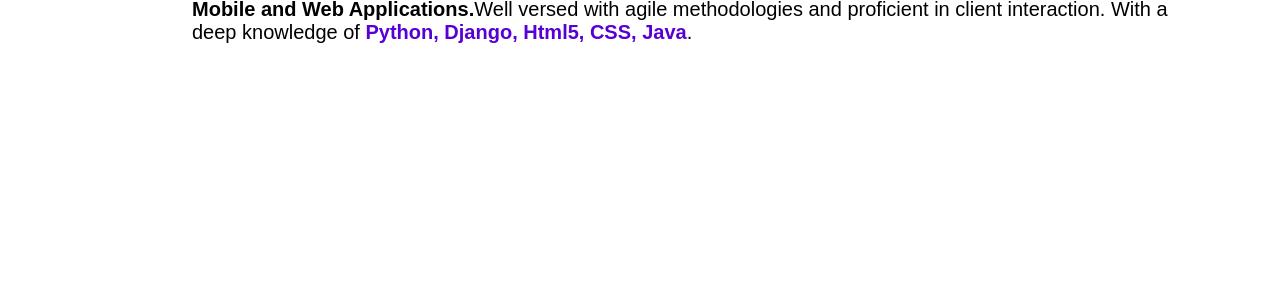
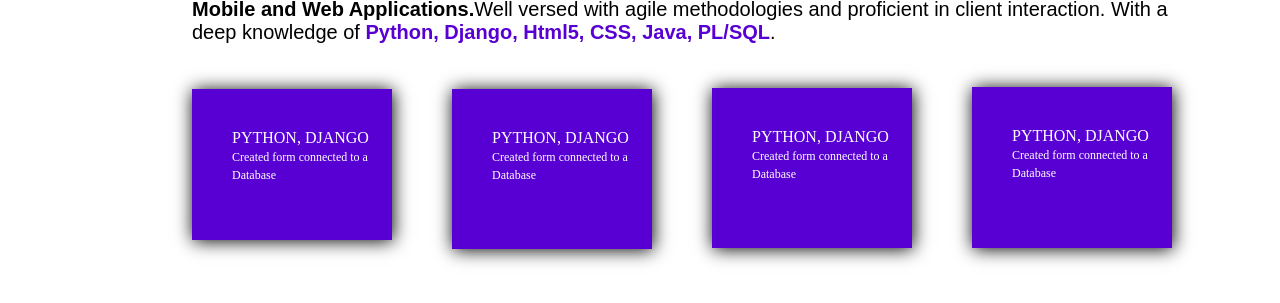
Before and after one commit to Adityavj19/Adityavj19.github.io, a plain HTML site: page index.html in a window 1280 px wide. Shown: the part 409-712 px from the top of the page. Drawn offline with Linux system fonts and the light colour scheme.

Commit message:
My second commit

```diff
--- a/css/new3.css
+++ b/css/new3.css
@@ -111,3 +111,51 @@
 	font-size: 20px;
 	font-family: arial;
 }
+.box1{
+	width: 200px;
+	height: 21px;
+	background-color: rgb(88, 0, 211);
+	padding-bottom: 10.2%;
+	margin-top:45px;
+	margin-bottom: 0;
+	margin-left: 15%;
+	margin-right: 0;
+	box-shadow: 1px 1px 17px;
+
+}
+.box2{
+	width: 200px;
+	height: 140px;
+	background-color: rgb(88, 0, 211);
+	padding-bottom: 10.2%;
+	margin-top:-75%;
+	margin-bottom: 0;
+	margin-left: 130%;
+	margin-right: 0;
+	box-shadow: 1px 1px 17px;
+
+}
+.box3{
+	width: 200px;
+	height: 140px;
+	background-color: rgb(88, 0, 211);
+	padding-bottom: 10.2%;
+	margin-top:-88.5%;
+	margin-bottom: 0;
+	margin-left: 260%;
+	margin-right: 0;
+	box-shadow: 1px 1px 17px;
+
+}
+.box4{
+	width: 200px;
+	height: 141px;
+	background-color: rgb(88, 0, 211);
+	padding-bottom: 10.2%;
+	margin-top:-88.7%;
+	margin-bottom: 0;
+	margin-left: 390%;
+	margin-right: 0;
+	box-shadow: 1px 1px 17px;
+
+}
--- a/index.html
+++ b/index.html
@@ -31,10 +31,19 @@
              <h5><span>About Me</span></h5>
     </div>
 <div id="para" >
-<p>Hello! I'm <span style="color:rgb(88, 0, 211)"><b>Aditya Vijaywargiya</b></span> with strong coding and analytical skills in developing and designing User interface<br> <strong>Mobile and Web Applications.</strong>Well versed with agile methodologies and proficient in client interaction. With a<br> deep knowledge of <span style="color:rgb(88, 0, 211)"><b>Python, Django, Html5, CSS, Java</b></span>.</p>
-</div class="box">
-<div>
-
+<p>Hello! I'm <span style="color:rgb(88, 0, 211)"><b>Aditya Vijaywargiya</b></span> with strong coding and analytical skills in developing and designing User interface<br> <strong>Mobile and Web Applications.</strong>Well versed with agile methodologies and proficient in client interaction. With a<br> deep knowledge of <span style="color:rgb(88, 0, 211)"><b>Python, Django, Html5, CSS, Java, PL/SQL</b></span>.</p>
+</div >
+<div class="box1">
+	<p style="padding: 40px; padding-right: 10px; color: white;">PYTHON, DJANGO <span style="font-size: 12px; ">Created form connected to a Database</span></p>
+    <div class="box2">
+    <p  style="padding: 40px; padding-right: 10px; color: white;">PYTHON, DJANGO <span style="font-size: 12px; ">Created form connected to a Database</span></p>
+    </div>
+    <div class="box3">
+    <p  style="padding: 40px; padding-right: 10px; color: white;">PYTHON, DJANGO <span style="font-size: 12px; ">Created form connected to a Database</span></p>
+    </div>
+    <div class="box4">
+    <p  style="padding: 40px; padding-right: 10px; color: white;">PYTHON, DJANGO <span style="font-size: 12px; ">Created form connected to a Database</span></p>
+    </div>
 </div>
 
 	</body>
```
